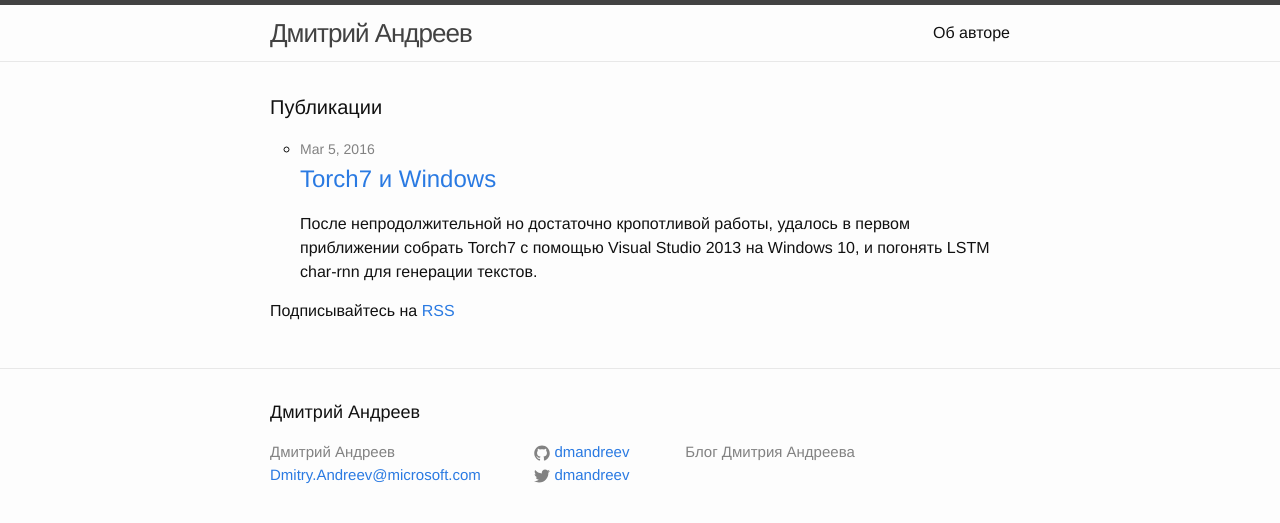
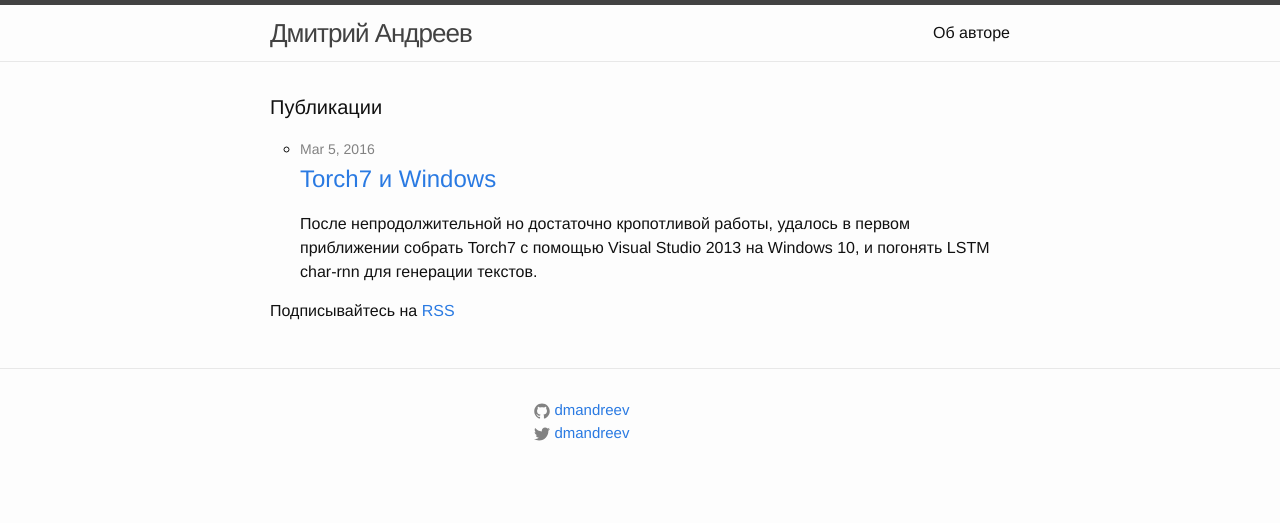
Before and after one commit to dmandreev/dmandreev.github.io, a Jekyll site: the page built from index.html, in a window 1280 px wide. Shown: the top 523 px of the page. Built offline with Jekyll 4.4.1, drawn with Linux system fonts in a browser that asks for light colours.

Commit message:
footer fixes

```diff
--- a/_config.yml
+++ b/_config.yml
@@ -7,7 +7,7 @@
 
 # Site settings
 title: Дмитрий Андреев
-email: Dmitry.Andreev@microsoft.com
+#email: Dmitry.Andreev@microsoft.com
 description: > # this means to ignore newlines until "baseurl:"
  Блог Дмитрия Андреева
 baseurl: "" # the subpath of your site, e.g. /blog
--- a/_includes/footer.html
+++ b/_includes/footer.html
@@ -1,15 +1,8 @@
 <footer class="site-footer">
 
   <div class="wrapper">
-
-    <h2 class="footer-heading">{{ site.title }}</h2>
-
     <div class="footer-col-wrapper">
       <div class="footer-col footer-col-1">
-        <ul class="contact-list">
-          <li>{{ site.title }}</li>
-          <li><a href="mailto:{{ site.email }}">{{ site.email }}</a></li>
-        </ul>
       </div>
 
       <div class="footer-col footer-col-2">
@@ -29,7 +22,6 @@
       </div>
 
       <div class="footer-col footer-col-3">
-        <p>{{ site.description }}</p>
       </div>
     </div>
 
```
